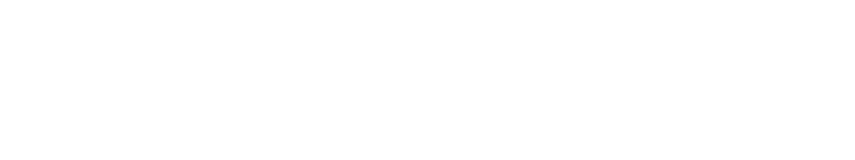
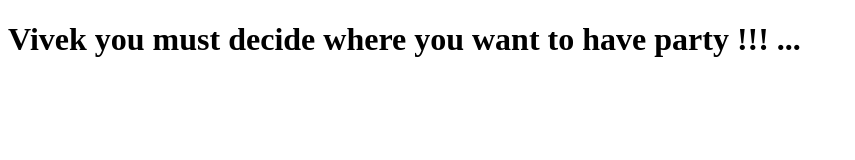
Before and after one commit to VivekGiri02/project123, a plain HTML site: page index.html in a window 1280 px wide. Shown: the whole page, without its empty margins (0-855 px from the left). Drawn offline with Linux system fonts and the light colour scheme.

Commit message:
added new h1 tag

```diff
--- a/index.html
+++ b/index.html
@@ -6,6 +6,6 @@
     <title>Document</title>
 </head>
 <body>
-
+    <h1>Vivek you must decide where you want to have party !!! ...</h1>
 </body>
 </html>
```
